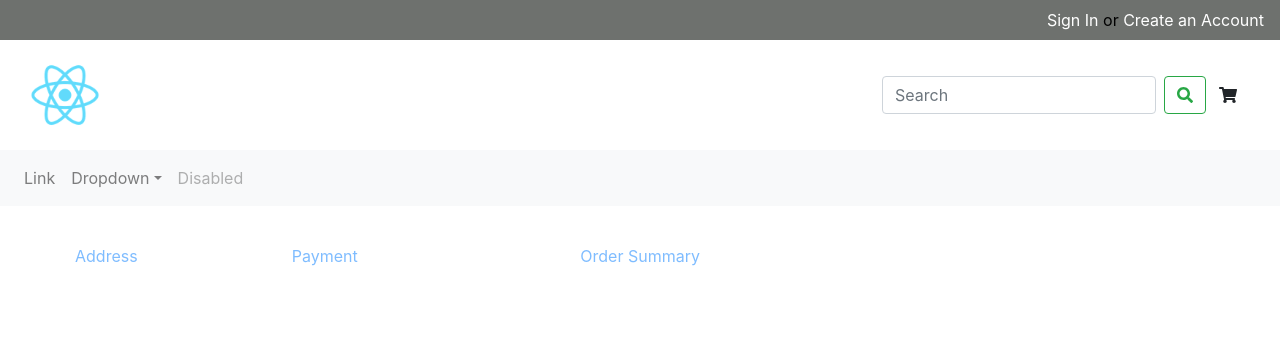
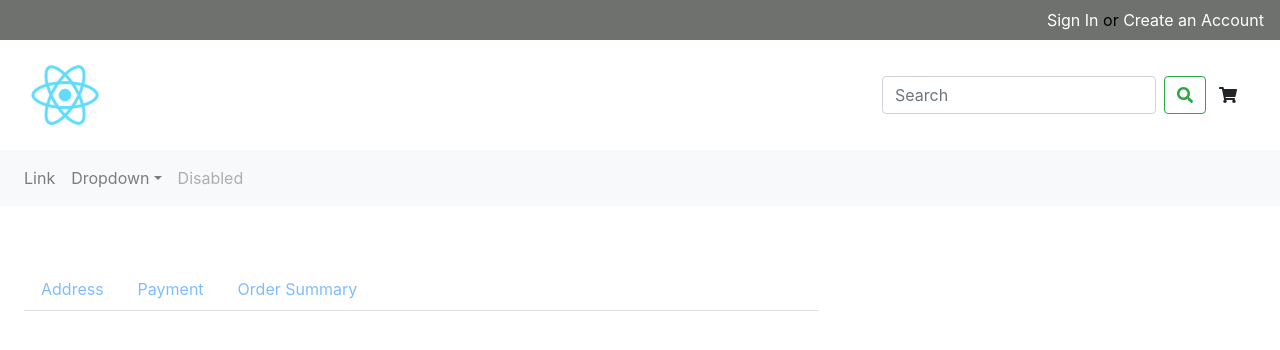
Before and after one commit to kushal-javascript/neosoftreacttraining, a React (Create React App) app: page /checkout in a window 1280 px wide. Shown: the top 350 px of the page. Built offline with nearby package versions, Linux system fonts and the light colour scheme.

Commit message:
Cart and checkout CSS changes 1

```diff
--- a/src/Address.js
+++ b/src/Address.js
@@ -116,7 +116,7 @@ function Address(props) {
             />
           </div>
         </div>
-        <div className="col-auto text-center">
+        <div className="col-auto text-right">
           <button
             type="submit"
             className="btn btn-primary"
--- a/src/App.css
+++ b/src/App.css
@@ -121,6 +121,20 @@
   pointer-events: visiblestroke;
 }
 
+.checkout .order-process-tab {
+  padding: 1.5rem;
+  margin-right: 0;
+  margin-left: 0;
+  border-width: .2rem;
+}
+
+.checkout .btn-primary {
+  width: 20%;
+  margin-top: 2%;
+  margin-right: -2%;
+  margin-bottom: 2%;
+}
+
 @media (max-width:587px){
   .header-search {
     margin: 0;
--- a/src/Checkout.js
+++ b/src/Checkout.js
@@ -15,25 +15,24 @@ function Checkout(props) {
     <div className="checkout" style={{ marginTop: "3%" }}>
       <div className="row">
         <div className="col-12 col-lg-8">
-          <div style={{ display: "table", width: "100%", textAlign: "center" }}>
-            <NavLink
-              to={url + "/address"}
-              activeClassName="active"
-            >
+          <div className="order-process-tab">
+            <ul className="nav nav-tabs">
+              <li className="nav-item">
+                <NavLink to={url + "/address"} className="nav-link" activeClassName="active">
                   Address
                 </NavLink>
-            <NavLink
-              to={url + "/payment"}
-              activeClassName="active"
-            >
+              </li>
+              <li className="nav-item">
+                <NavLink to={url + "/payment"} className="nav-link" activeClassName="active">
                   Payment
                 </NavLink>
-            <NavLink
-              to={url + "/ordersummary"}
-              activeClassName="active"
-            >
+              </li>
+              <li className="nav-item">
+                <NavLink to={url + "/ordersummary"} className="nav-link" activeClassName="active">
                   Order Summary
                 </NavLink>
+              </li>
+            </ul>
           </div>
           <div>
             <Route path={path + "/address"} component={Address} />
--- a/src/Payment.js
+++ b/src/Payment.js
@@ -57,7 +57,7 @@ function Payment(props) {
             Bank Transfer
           </label>
         </div>
-        <div className="col-auto text-center">
+        <div className="col-auto text-right">
           <button
             type="submit"
             className="btn btn-primary"
```
Lines whose indentation alone changed are shown as unchanged.
